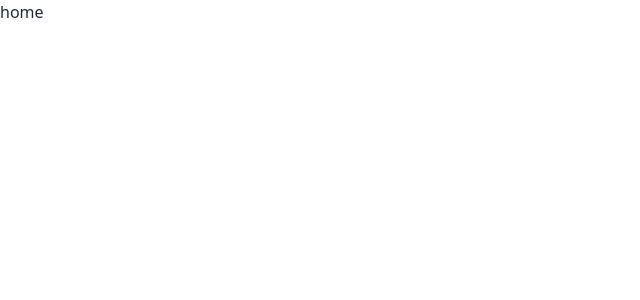
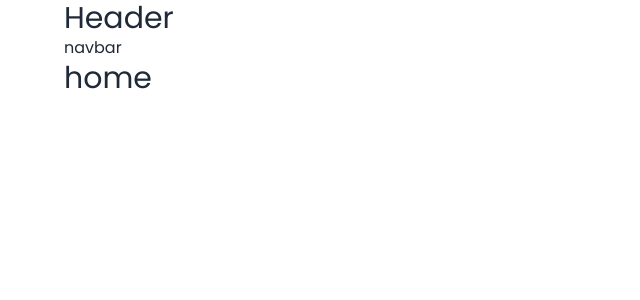
Before and after one commit to MahmudulMahi/react-newspaper-auth, a React (Vite) app: page / in a window 1280 px wide. Shown: the top 300 px of the page, without its empty margins (0-640 px from the left). Built offline with nearby package versions, Linux system fonts and the light colour scheme.

Commit message:
create layout

```diff
--- a/src/index.css
+++ b/src/index.css
@@ -1,3 +1,9 @@
+
+
+@import url('https://fonts.googleapis.com/css2?family=Poppins:ital,wght@0,300;0,400;0,500;0,700;0,800;1,300;1,500;1,600;1,700;1,800&display=swap');
+
+
+
 @tailwind base;
 @tailwind components;
 @tailwind utilities;
--- a/src/layouts/Root.jsx
+++ b/src/layouts/Root.jsx
@@ -1,9 +1,9 @@
-import React from 'react';
+
 import { Outlet } from 'react-router-dom';
 
 const Root = () => {
   return (
-    <div>
+    <div className='max-w-6xl mx-auto font-poppins'>
       <Outlet></Outlet>
     </div>
   );
--- a/src/pages/Home/Home.jsx
+++ b/src/pages/Home/Home.jsx
@@ -1,8 +1,12 @@
+import Header from "../Shared/Header/Header";
+import Navbar from "../Shared/Navbar/Navbar";
 
 const Home = () => {
   return (
     <div>
-      <h2> home</h2>
+      <Header></Header>
+      <Navbar></Navbar>
+      <h2 className=" text-3xl "> home</h2>
     </div>
   );
 };
--- /dev/null
+++ b/src/pages/Shared/Header/Header.jsx
@@ -0,0 +1,11 @@
+
+
+const Header = () => {
+  return (
+    <div>
+      <h2 className="text-3xl"> Header</h2>
+    </div>
+  );
+};
+
+export default Header;
--- /dev/null
+++ b/src/pages/Shared/Navbar/Navbar.jsx
@@ -0,0 +1,11 @@
+import React from 'react';
+
+const Navbar = () => {
+  return (
+    <div>
+      <h2>navbar</h2>
+    </div>
+  );
+};
+
+export default Navbar;
--- /dev/null
+++ b/src/pages/Shared/RightSideNav/RightSideNav.jsx
@@ -0,0 +1,11 @@
+
+
+const RightSideNav = () => {
+  return (
+    <div>
+      <h2 className="text-2xl"> right side</h2>
+    </div>
+  );
+};
+
+export default RightSideNav;
--- /dev/null
+++ b/src/pages/Shared/leftSidenav/leftSidenav.jsx
@@ -0,0 +1,11 @@
+
+
+const leftSidenav = () => {
+  return (
+    <div>
+      <h2 className="text-2xl">left leftSidenav</h2>
+    </div>
+  );
+};
+
+export default leftSidenav;
--- a/tailwind.config.js
+++ b/tailwind.config.js
@@ -5,7 +5,13 @@
     "./src/**/*.{js,ts,jsx,tsx}",
   ],
   theme: {
-    extend: {},
+    extend: {
+      fontFamily:{
+
+        poppins: ['Poppins', 'sans-serif'],
+
+      }
+    },
   },
   plugins: [require("daisyui")],
 }
```
